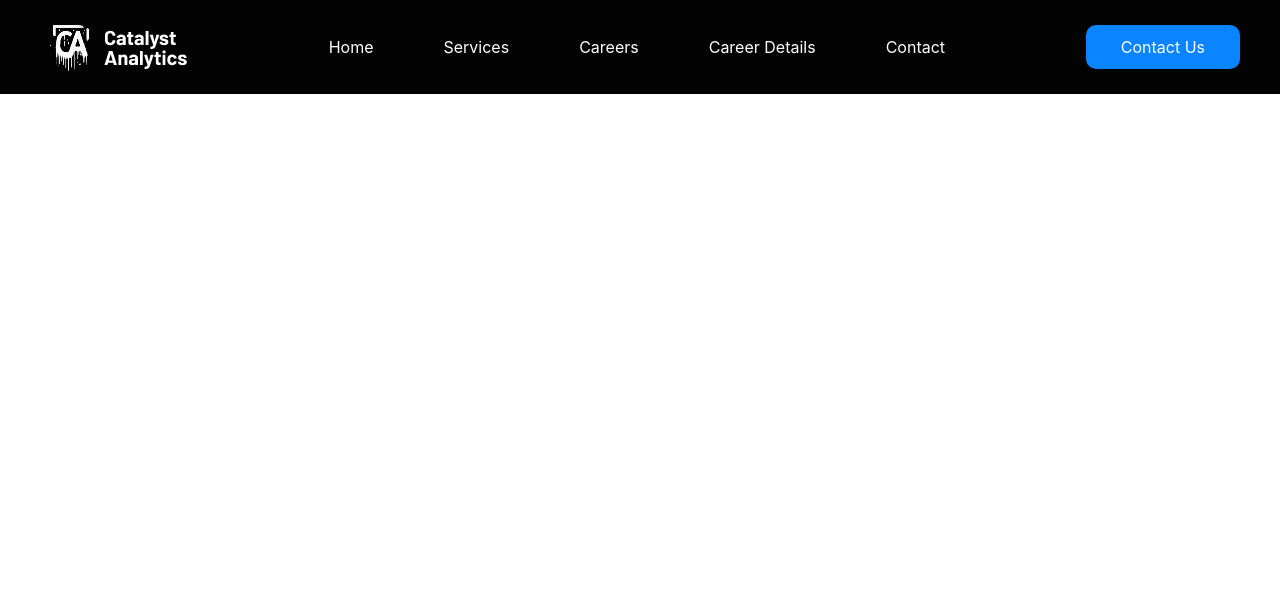
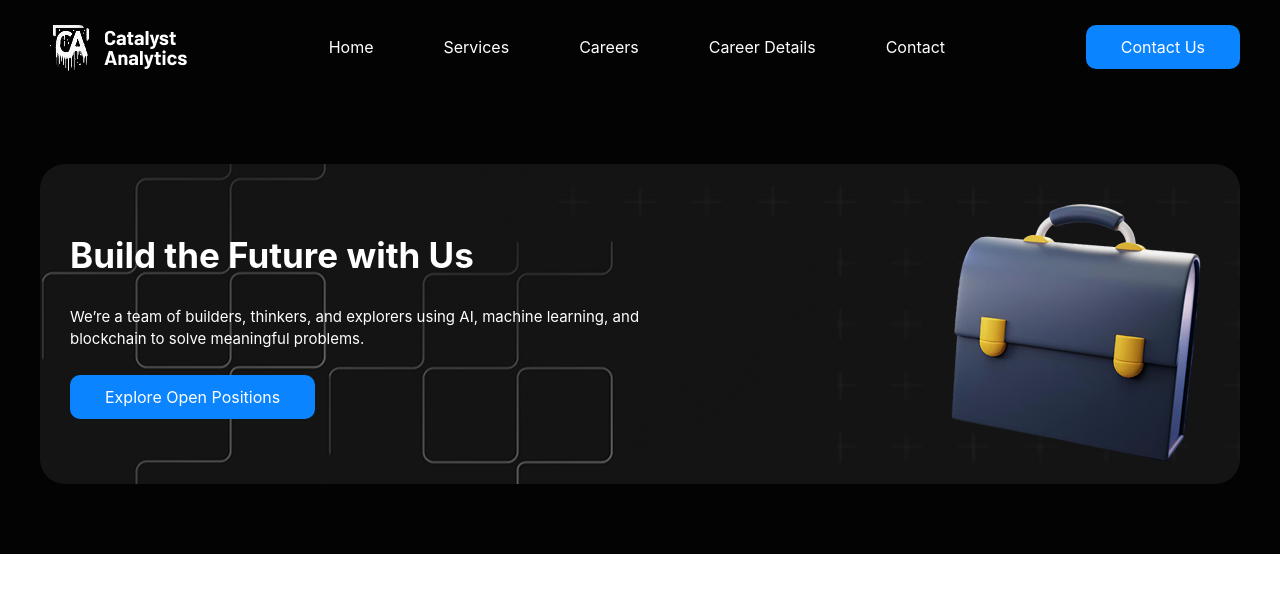
Before and after one commit to Tol1bjon/EXAM3.git-and-github, a website: page src/Page3.html in a window 1280 px wide. Drawn offline with nearby package versions, Linux system fonts and the light colour scheme; files that its build step writes are made by us from their sources.

Commit message:
Section: page3

```diff
--- a/src/Page3.html
+++ b/src/Page3.html
@@ -28,5 +28,19 @@
         <p class="hover:p-[10px] hover:bg-[red] hover:rounded-[10px]"><a href="./Page4.html">Career Details</a></p>
         <p class="hover:p-[10px] hover:bg-[red] hover:rounded-[10px]"><a href="./Page5.html">Contact</a></p>
     </nav>
+
+
+    <main>
+        <section class="bg-[#030303] text-[white] relative py-[70px]">
+            <div style="background-image: url(./Group\ 27\ \(1\).png), url(./Frame\ \(17\).png); background-position: left center, center; background-repeat: no-repeat, no-repeat; background-size: auto, cover;" class="max-w-[1200px] rounded-[25px] bg-[#141414] m-auto flex lg:flex-row flex-col justify-between lg:gap-0 gap-[40px]  items-center lg:px-0 px-[10px]">
+                <aside class="p-[30px]">
+                    <h1 class="text-[35px] font-bold">Build the Future with Us</h1><br>
+                    <p class="text-[15px]">We’re a team of builders, thinkers, and explorers using AI, machine learning, and <br class="lg:flex hidden"> blockchain to solve meaningful problems.</p><br>
+                    <button class="rounded-[10px] py-[10px] px-[35px] bg-[#0A84FF] text-[white]">Explore Open Positions</button>
+                </aside>
+                <img class="lg:flex hidden" src="./calogo1 2.png" alt="">
+            </div>
+        </section>
+    </main>
 </body>
 </html>
```
Also changed, not shown: src/calogo1 2.png (added).
